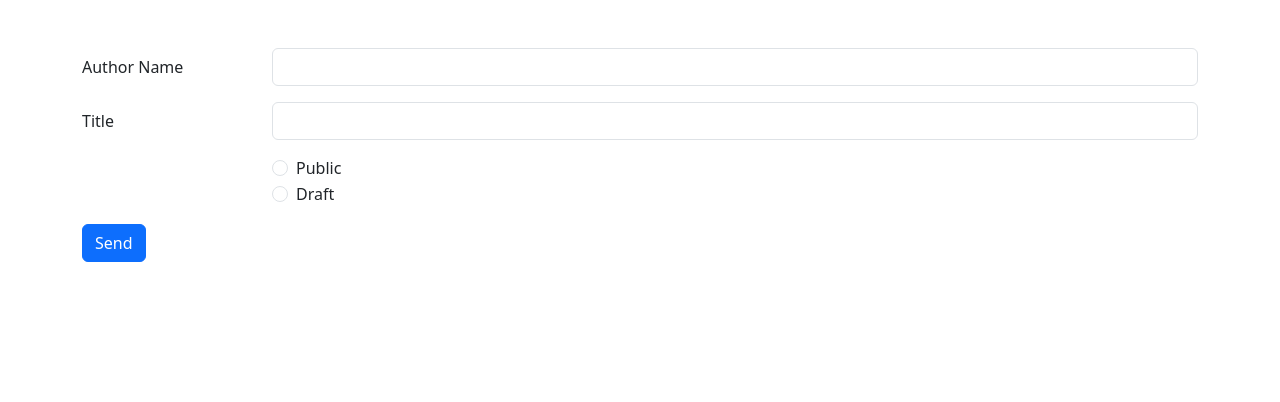
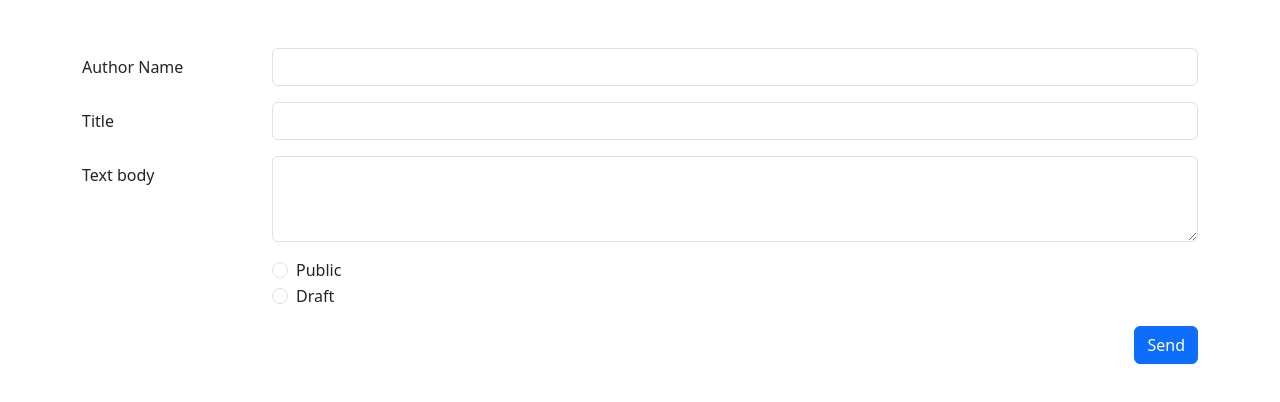
Before and after one commit to Carlo-Falanga/react-post-form, a React (Vite) app: page / in a window 1280 px wide. Shown: the top 402 px of the page. Built offline with nearby package versions, Linux system fonts and the light colour scheme.

Commit message:
add form state and complete form structure

```diff
--- a/src/App.jsx
+++ b/src/App.jsx
@@ -1,29 +1,59 @@
+import { useState } from "react";
+
 function App() {
+  const [formData, setFormData] = useState({
+    name: "",
+    title: "",
+    textBody: "",
+    status: "",
+  });
+
+  console.log(formData);
 
 
   return (
     <>
       <section className="container">
-
         <form className="mt-5">
           {/* Name imput */}
           <div className="row mb-3">
-          <label className="col-sm-2 col-form-label">
-            Author Name
-          </label>
+            <label className="col-sm-2 col-form-label">Author Name</label>
             <div className="col-sm-10">
-            <input type="text" className="form-control" id="name" name="name" />
+              <input
+                type="text"
+                className="form-control"
+                id="name"
+                name="name"
+              />
             </div>
           </div>
           {/* Title imput */}
           <div className="row mb-3">
-          <label  className="col-sm-2 col-form-label">
-            Title
-          </label>
+            <label className="col-sm-2 col-form-label">Title</label>
             <div className="col-sm-10">
-            <input type="text" className="form-control" id="title" name="title" />
+              <input
+                type="text"
+                className="form-control"
+                id="title"
+                name="title"
+              />
             </div>
           </div>
+
+          {/* Text body imput */}
+          <div className="row mb-3">
+            <label className="form-label col-sm-2 col-form-label">Text body</label>
+
+            <div className="col-sm-10">
+              <textarea
+                className="form-control"
+                id="textBody"
+                name="textBody"
+                rows="3"
+              ></textarea>
+            </div>
+          </div>
+
           {/* Checkboxes */}
           <fieldset className="row mb-3">
             <legend className="col-form-label col-sm-2 pt-0"></legend>
@@ -32,35 +62,32 @@ function App() {
                 <input
                   className="form-check-input"
                   type="radio"
-                name="public"
+                  name="status"
                   id="public"
-                value="option1"
-
+                  value="public"
                 />
-              <label className="form-check-label">
-                Public
-              </label>
+                <label className="form-check-label">Public</label>
               </div>
               <div className="form-check">
                 <input
                   className="form-check-input"
                   type="radio"
-                name="gridRadios"
-                id="gridRadios2"
-                value="option2"
+                  name="status"
+                  id="draft"
+                  value="draft"
                 />
-              <label className="form-check-label">
-                Draft
-              </label>
+                <label className="form-check-label">Draft</label>
               </div>
             </div>
           </fieldset>
+
           {/* form button */}
+          <div className="text-end">
             <button type="submit" className="btn btn-primary">
               Send
             </button>
+          </div>
         </form>
-
       </section>
     </>
   );
```
Lines whose indentation alone changed are shown as unchanged.
